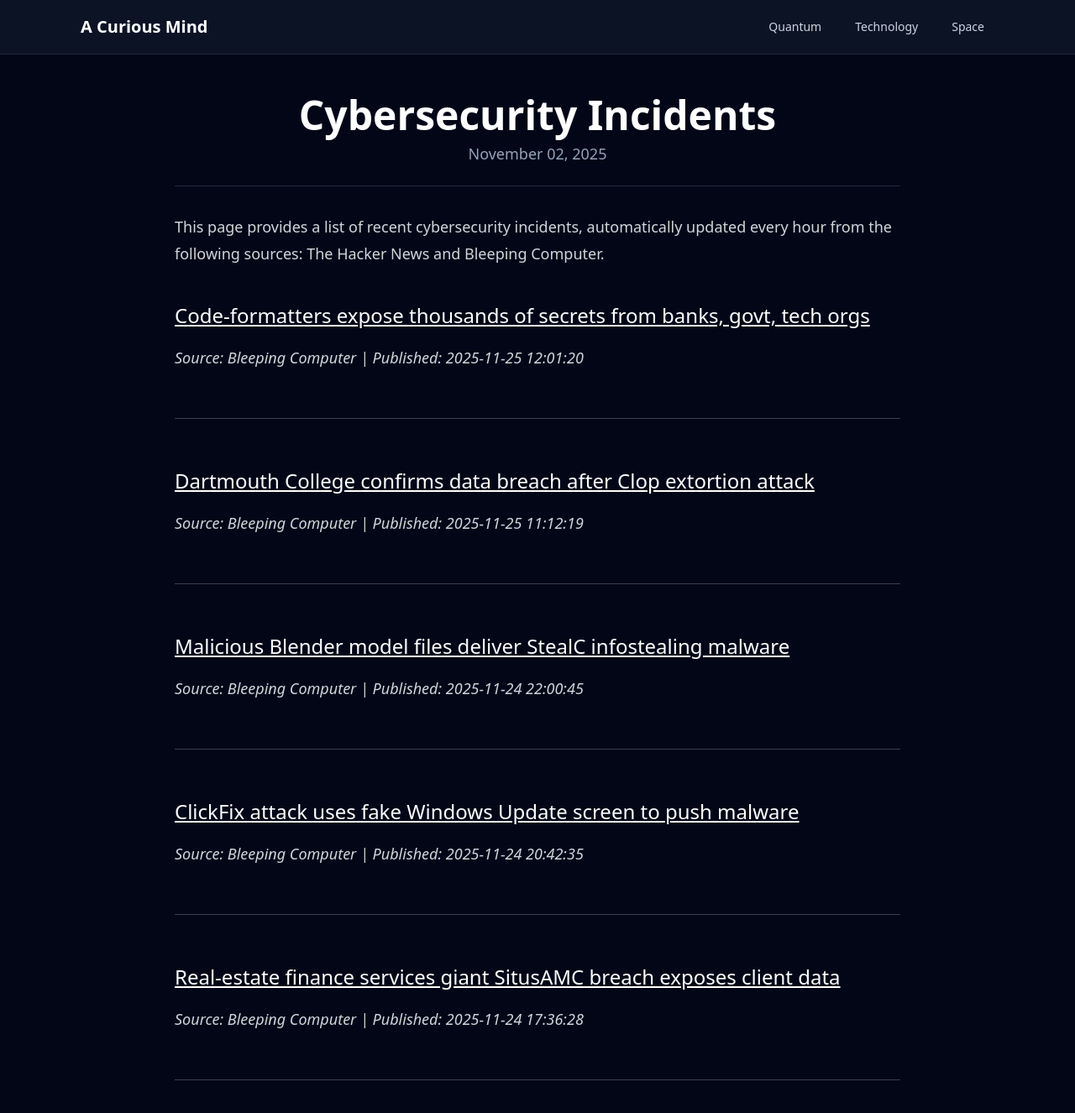
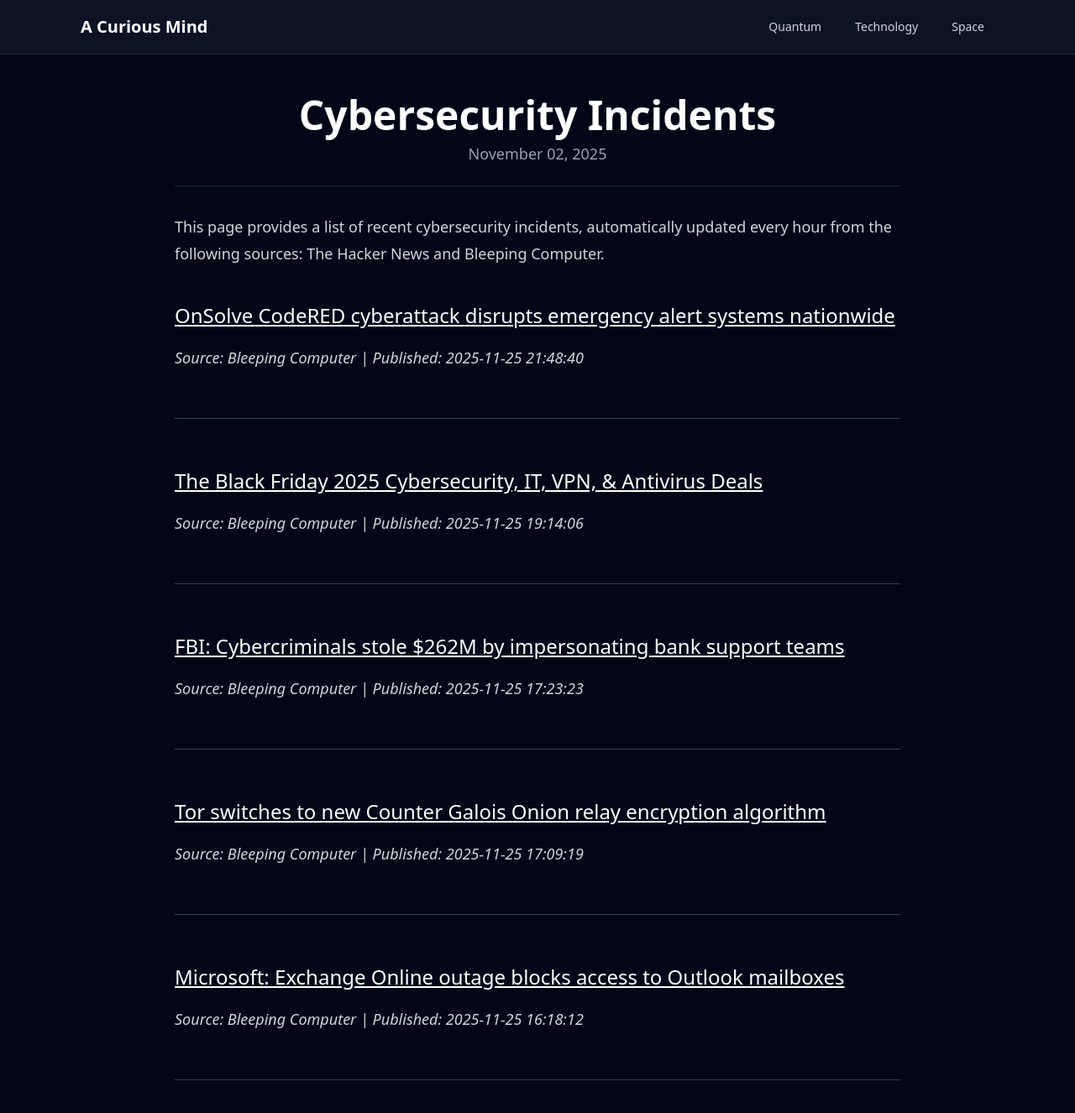
Before and after one commit to onehl7/onehl7.github.io, a Jekyll site: the page built from _posts/2025-11-02-cybersecurity-incidents.md, in a window 1280 px wide and 1400 px high. Shown: the top 1326 px of the window at 84% size. Built offline with Jekyll 4.4.1, drawn with Linux system fonts in a browser that asks for light colours; nearby versions of some CDN libraries.

Commit message:
Update news data

```diff
--- a/_data/news.json
+++ b/_data/news.json
@@ -1,32 +1,32 @@
 [
   {
     "source": "Bleeping Computer",
-    "title": "Code-formatters expose thousands of secrets from banks, govt, tech orgs",
-    "link": "https://www.bleepingcomputer.com/news/security/code-formatters-expose-thousands-of-secrets-from-banks-govt-tech-orgs/",
-    "published": "2025-11-25 12:01:20"
+    "title": "OnSolve CodeRED cyberattack disrupts emergency alert systems nationwide",
+    "link": "https://www.bleepingcomputer.com/news/security/onsolve-codered-cyberattack-disrupts-emergency-alert-systems-nationwide/",
+    "published": "2025-11-25 21:48:40"
   },
   {
     "source": "Bleeping Computer",
-    "title": "Dartmouth College confirms data breach after Clop extortion attack",
-    "link": "https://www.bleepingcomputer.com/news/security/dartmouth-college-confirms-data-breach-after-clop-extortion-attack/",
-    "published": "2025-11-25 11:12:19"
+    "title": "The Black Friday 2025 Cybersecurity, IT, VPN, & Antivirus Deals",
+    "link": "https://www.bleepingcomputer.com/news/security/the-black-friday-2025-cybersecurity-it-vpn-and-antivirus-deals/",
+    "published": "2025-11-25 19:14:06"
   },
   {
     "source": "Bleeping Computer",
-    "title": "Malicious Blender model files deliver StealC infostealing malware",
-    "link": "https://www.bleepingcomputer.com/news/security/malicious-blender-model-files-deliver-stealc-infostealing-malware/",
-    "published": "2025-11-24 22:00:45"
+    "title": "FBI: Cybercriminals stole $262M by impersonating bank support teams",
+    "link": "https://www.bleepingcomputer.com/news/security/fbi-cybercriminals-stole-262-million-by-impersonating-bank-support-teams-since-january/",
+    "published": "2025-11-25 17:23:23"
   },
   {
     "source": "Bleeping Computer",
-    "title": "ClickFix attack uses fake Windows Update screen to push malware",
-    "link": "https://www.bleepingcomputer.com/news/security/clickfix-attack-uses-fake-windows-update-screen-to-push-malware/",
-    "published": "2025-11-24 20:42:35"
+    "title": "Tor switches to new Counter Galois Onion relay encryption algorithm",
+    "link": "https://www.bleepingcomputer.com/news/security/tor-switches-to-new-counter-galois-onion-relay-encryption-algorithm/",
+    "published": "2025-11-25 17:09:19"
   },
   {
     "source": "Bleeping Computer",
-    "title": "Real-estate finance services giant SitusAMC breach exposes client data",
-    "link": "https://www.bleepingcomputer.com/news/security/real-estate-finance-services-giant-situsamc-breach-exposes-client-data/",
-    "published": "2025-11-24 17:36:28"
+    "title": "Microsoft: Exchange Online outage blocks access to Outlook mailboxes",
+    "link": "https://www.bleepingcomputer.com/news/microsoft/microsoft-exchange-online-outage-blocks-access-to-outlook-mailboxes/",
+    "published": "2025-11-25 16:18:12"
   }
 ]
```
